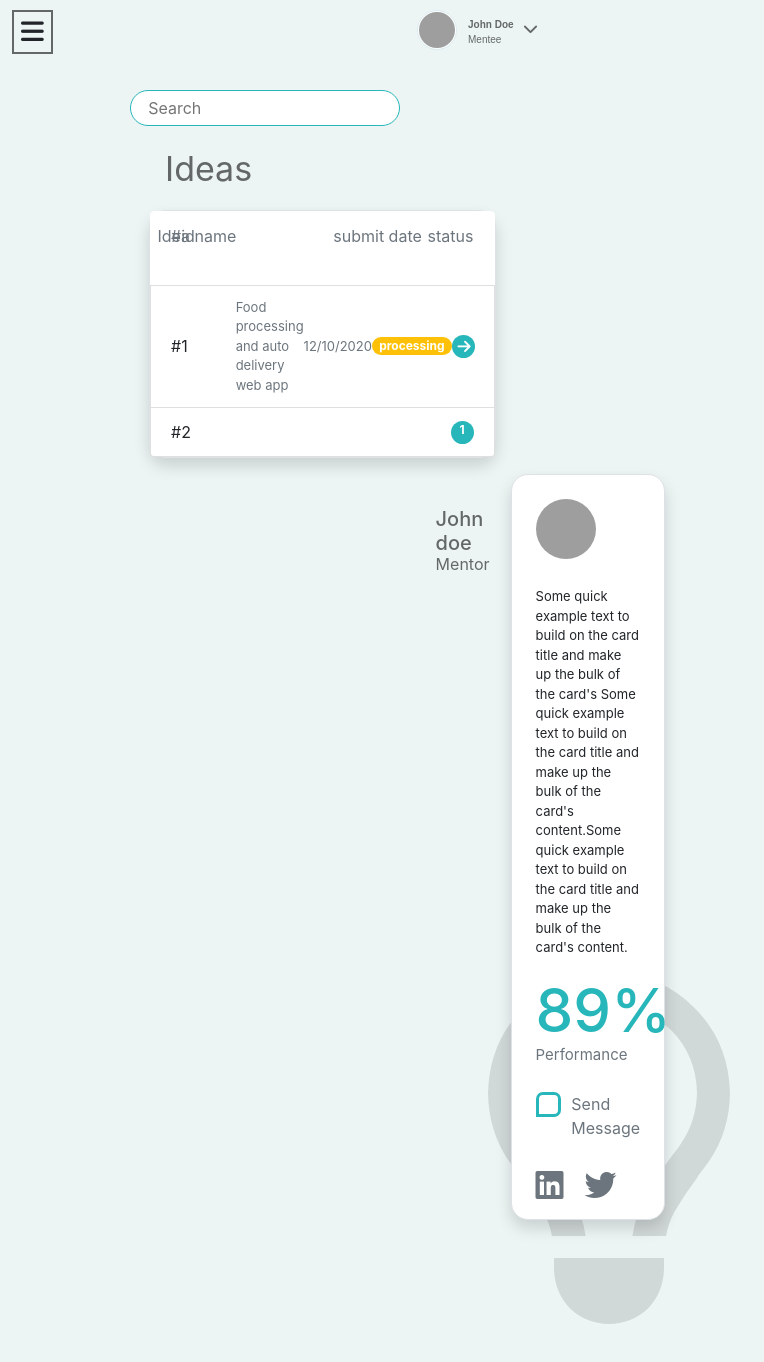
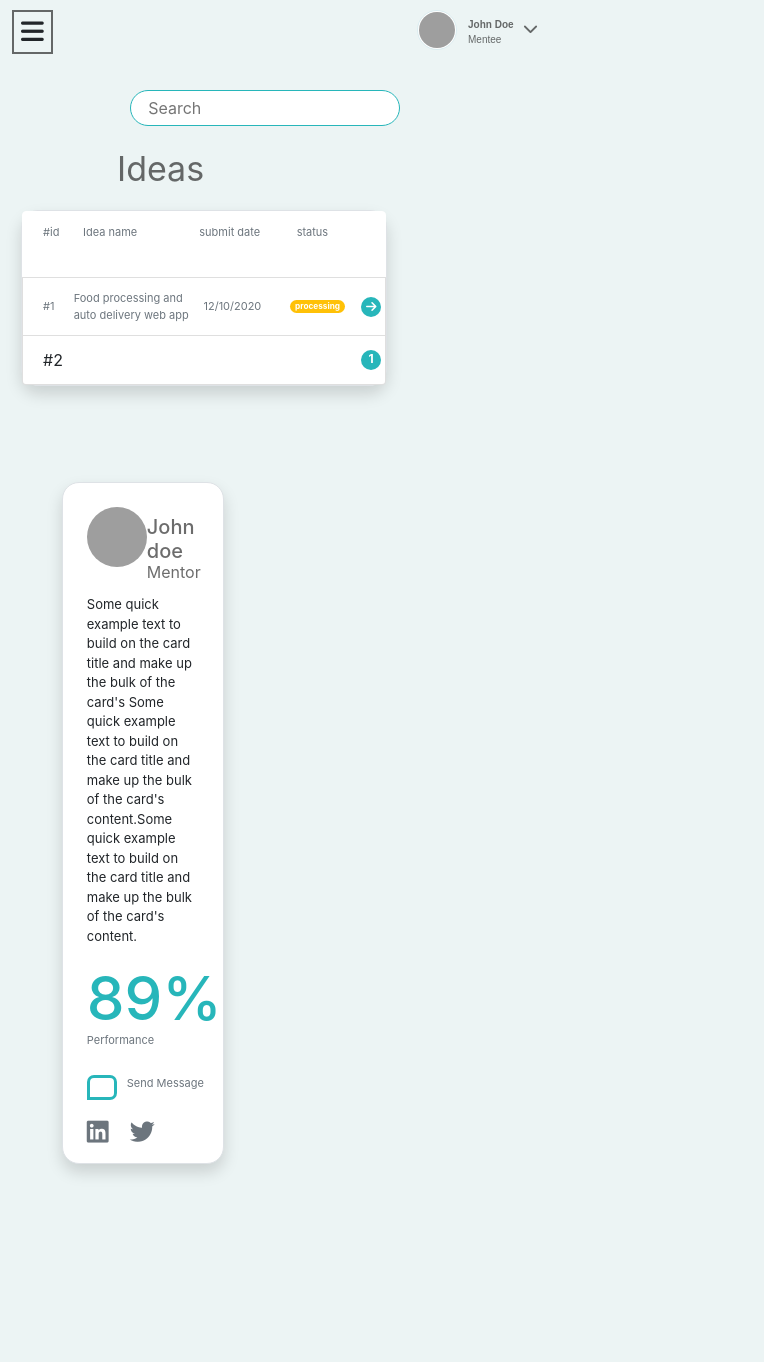
Before and after one commit to ezeugwadavid/ideahub, a React (Create React App) app: page /ideas in a window 600 px wide. Shown: the top 1362 px of the page, 764 px wide, since content can reach past the window. After the commit the page ends 1188 px from the top, so only its background shows below. Built offline with nearby package versions, Linux system fonts and the light colour scheme; grey boxes are pictures that could not be loaded.

Commit message:
completed ideas page

```diff
--- a/src/Idea.css
+++ b/src/Idea.css
@@ -80,3 +80,221 @@
     z-index: -1;
     color:  rgba(0, 0, 0, 0.575);;
 }
+
+
+@media screen and (max-width: 760px) {
+
+    .idea-content{
+        display: flex;
+        flex-direction: column;
+    }
+
+    .row{
+        width: 30.5rem;
+        margin-right: 2rem;
+        position: relative;
+        right: 8rem;
+    }
+
+
+
+    .text-muted{
+        font-size: 11px !important;
+    }
+
+
+
+    .idea-name{
+        position: relative;
+        right: 0.7rem;
+    }
+
+    .date{
+        margin-right: 3.4rem;
+
+    }
+
+    .status{
+        position: relative;
+        right: 2.3rem;
+    }
+
+    .small{
+        font-size: 13px;
+        position: relative;
+        right: 1.8rem;
+    }
+
+    .badge-primary{
+        width: 20px;
+        height: 20px;
+        background-color:  #27b6ba !important;
+       position: relative;
+       left: 1rem;
+    }
+
+    .fa-arrow-right{
+        font-size: 12px !important;
+        position: relative;
+        right: 0.1rem;
+        top: 0.1rem;
+        color: white;
+    }
+
+
+
+    .right-card{
+     position: relative;
+     left: 10%;
+     width: 18rem !important;
+     margin-top: 5rem !important;
+
+
+    }
+
+
+
+    .photo{
+        height: 60px;
+        width: 60px;
+        border-radius: 100%;
+
+    }
+
+    .doe{
+        position: relative;
+        right: 6rem;
+        top: 2rem;
+        font-style: sans-serif !important;
+        color: rgba(0, 0, 0, 0.575);
+    }
+
+    .doe p{
+        position: relative;
+        bottom: 0.7rem !important;
+    }
+
+    .para-text{
+        font-size: 13px;
+
+    }
+
+    .border{
+        border-radius: 17px;
+    }
+
+    .idea-desc{
+        position: relative !important;
+        left: 4.5rem !important;
+        font-size: 34px;
+        color: rgba(0, 0, 0, 0.575);
+    }
+
+    .table{
+        margin-left: 3.5rem;
+    }
+
+    .light-icon{
+      display: none;
+    }
+
+    .icons{
+        font-size: 25px !important;
+    }
+
+
+
+
+}
+
+@media screen and (min-width: 760px) and (max-width: 1500px) {
+    .right-card{
+        position: relative;
+        left: 10%;
+        margin-top: 5rem !important;
+
+
+       }
+
+       .doe{
+        position: relative;
+        right: 6rem;
+        top: 2rem;
+        font-style: sans-serif !important;
+        color: rgba(0, 0, 0, 0.575);
+    }
+
+
+  .light-icon{
+    position: relative;
+    left: 21rem;
+    bottom: 17rem;
+    opacity: 0.2;
+    z-index: -1;
+    color:  rgba(0, 0, 0, 0.575);;
+  }
+}
+
+
+@media screen and (min-width: 576px) and (max-width: 989px) {
+    .doe{
+        position: relative;
+        right: 0rem;
+        top: 2rem;
+        font-style: sans-serif !important;
+        color: rgba(0, 0, 0, 0.575);
+    }
+
+
+    .right-card{
+      width: 18rem !important;
+
+
+       }
+}
+
+
+@media screen and (min-width: 700px) and (max-width: 991px) {
+    .row{
+        width: 40rem;
+    }
+    .idea-name{
+        position: relative;
+        right: 2rem;
+    }
+
+    .submit-date{
+        position: relative;
+        left: 1rem;
+
+    }
+
+    .small{
+        font-size: 15px;
+    }
+
+    .badge-primary{
+        position: relative !important;
+        left: 6px !important;
+        width: 23px;
+        height: 23px;
+        background-color:  #27b6ba !important;
+    }
+
+    .badge-warning{
+        margin-left: 12px;
+    }
+
+    .fa-arrow-right{
+        font-size: 2px;
+        position: relative;
+        right: 0.1rem;
+        top: 0.1rem;
+        color: white;
+    }
+
+    .status{
+        position: relative;
+        right: 2rem;
+    }
+}
--- a/src/components/ideas/IdeaContent.js
+++ b/src/components/ideas/IdeaContent.js
@@ -6,19 +6,19 @@ import React, { Component } from 'react';
         return (
             <div className="container">
                 <p className="idea-desc">Ideas</p>
-                <div className="row no-gutters ml-5">
+                <div className="row idea-content no-gutters  ml-5">
 
-                    <div className=" col-9 shadow table bg-white border">
+                    <div className=" col-9  shadow table bg-white border">
 
                     <ul className="list-group">
-  <li className="list-group-item mb-4 text-muted border-white d-flex justify-content-between align-items-center">
+  <li className="list-group-item mb-4 text-muted  border-white d-flex justify-content-between align-items-center">
    #id
     <span className="text-muted idea-name">Idea name</span>
-    <span className="text-muted submit-date">submit date</span>
-    <span className="text-muted">status</span>
+    <span className="text-muted date submit-date">submit date</span>
+    <span className="text-muted status">status</span>
 
   </li>
-  <li className="list-group-item d-flex justify-content-between align-items-center">
+  <li className="list-group-item text-muted d-flex justify-content-between align-items-center">
   #1
   <span className="text-muted ml-5 justify-content-end pr-0  small">Food processing and auto delivery web app</span>
     <span className="text-muted small">12/10/2020</span>
@@ -38,7 +38,7 @@ import React, { Component } from 'react';
 
                     </div>
 
-                    <div className="col-4 ml-5 right-card mb-4 shadow  border  bg-white ml-3">
+                    <div className="col-sm-4  ml-5 right-card   mb-4 shadow  border bg-white">
                         <div className="header d-flex mr-3 justify-content-between mb-3">
                         <img
                 className="photo ml-4 mt-4"
@@ -67,10 +67,10 @@ import React, { Component } from 'react';
 
             <div className="socials ml-4 mb-3">
               <div className="linkedin">
-                <i class="fab text-muted fa-linkedin"></i>
+                <i class="fab text-muted icons fa-linkedin"></i>
               </div>
               <div className="twitter ml-2">
-                <i class="fab text-muted fa-twitter"></i>
+                <i class="fab text-muted icons fa-twitter"></i>
               </div>
             </div>
 
```
